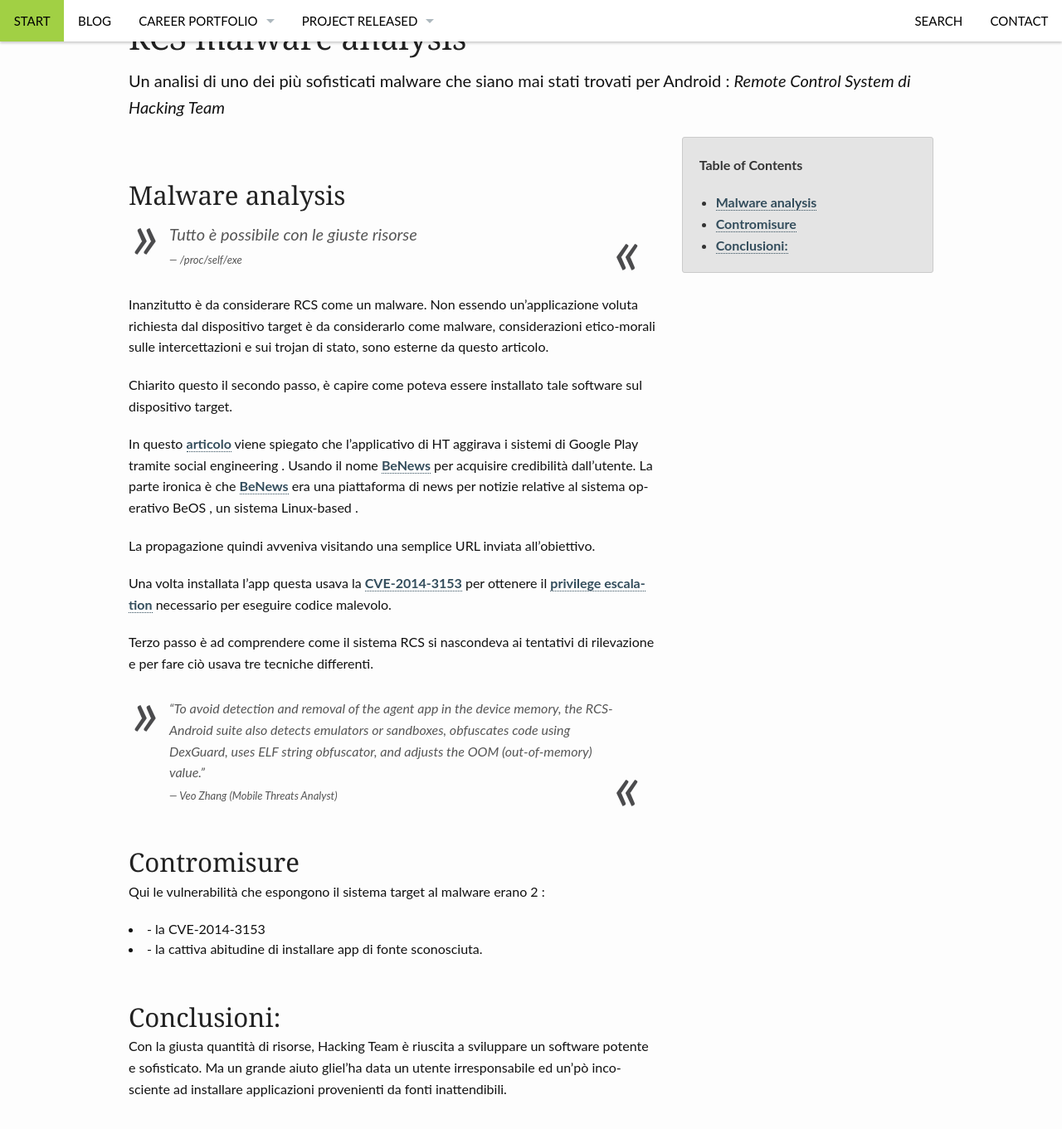
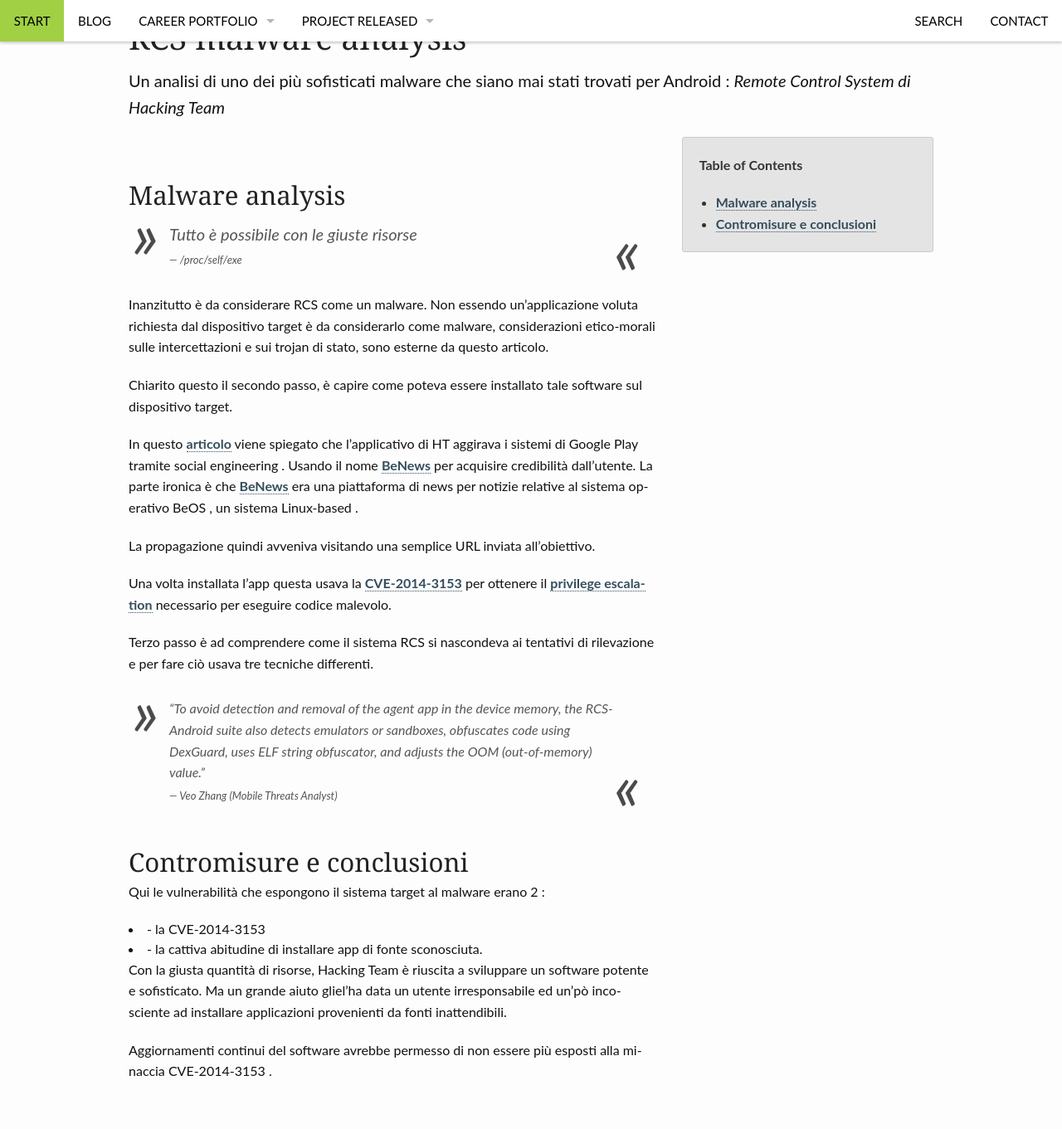
Before and after one commit to nicolarossi/nicolarossi.github.io, a Jekyll site: the page built from _posts/blog/2015-07-22-RCS malware analysis.md, in a window 1280 px wide and 1400 px high, scrolled down 469 px. Shown: the top 1361 px of the window at 83% size. Built offline with Jekyll 4.4.1, drawn with Linux system fonts in a browser that asks for light colours.

Commit message:
Correzione

```diff
--- a/_posts/blog/2015-07-22-RCS malware analysis.md
+++ b/_posts/blog/2015-07-22-RCS malware analysis.md
@@ -63,10 +63,11 @@
 <li>- la cattiva abitudine di installare app di fonte sconosciuta.</li>
 </el>
 
-## Conclusioni:
 
 Con la giusta quantità di risorse, Hacking Team è riuscita a sviluppare un software potente e sofisticato.
 Ma un grande aiuto gliel'ha data un utente irresponsabile ed un'pò incosciente ad installare applicazioni provenienti da fonti inattendibili.
+
+Aggiornamenti continui del software avrebbe permesso di non essere più esposti alla minaccia CVE-2014-3153 .
 
 
 
```
Also changed, not shown: other parts of _posts/blog/2015-07-22-RCS malware analysis.md (+1 -1 lines).
